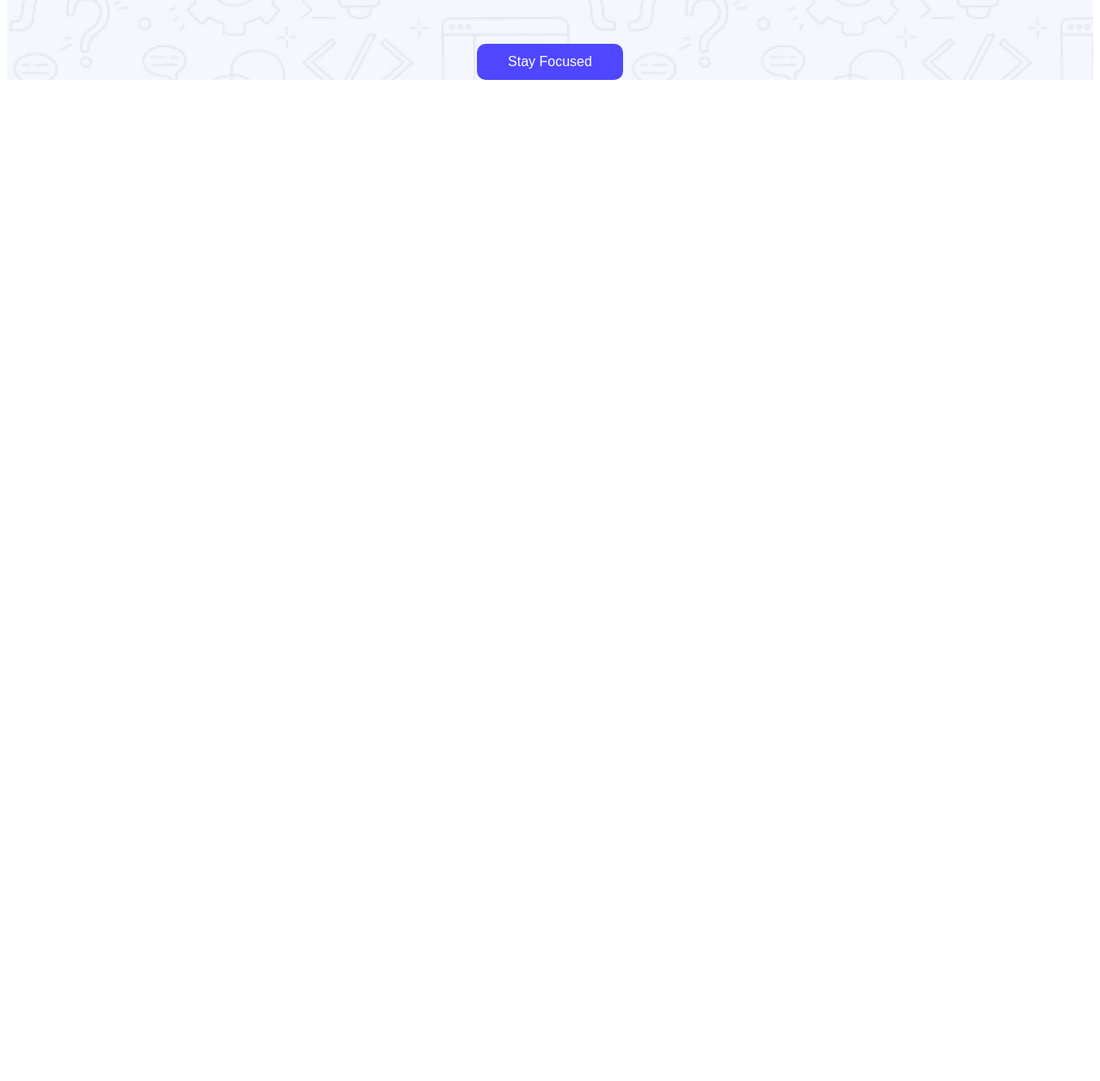
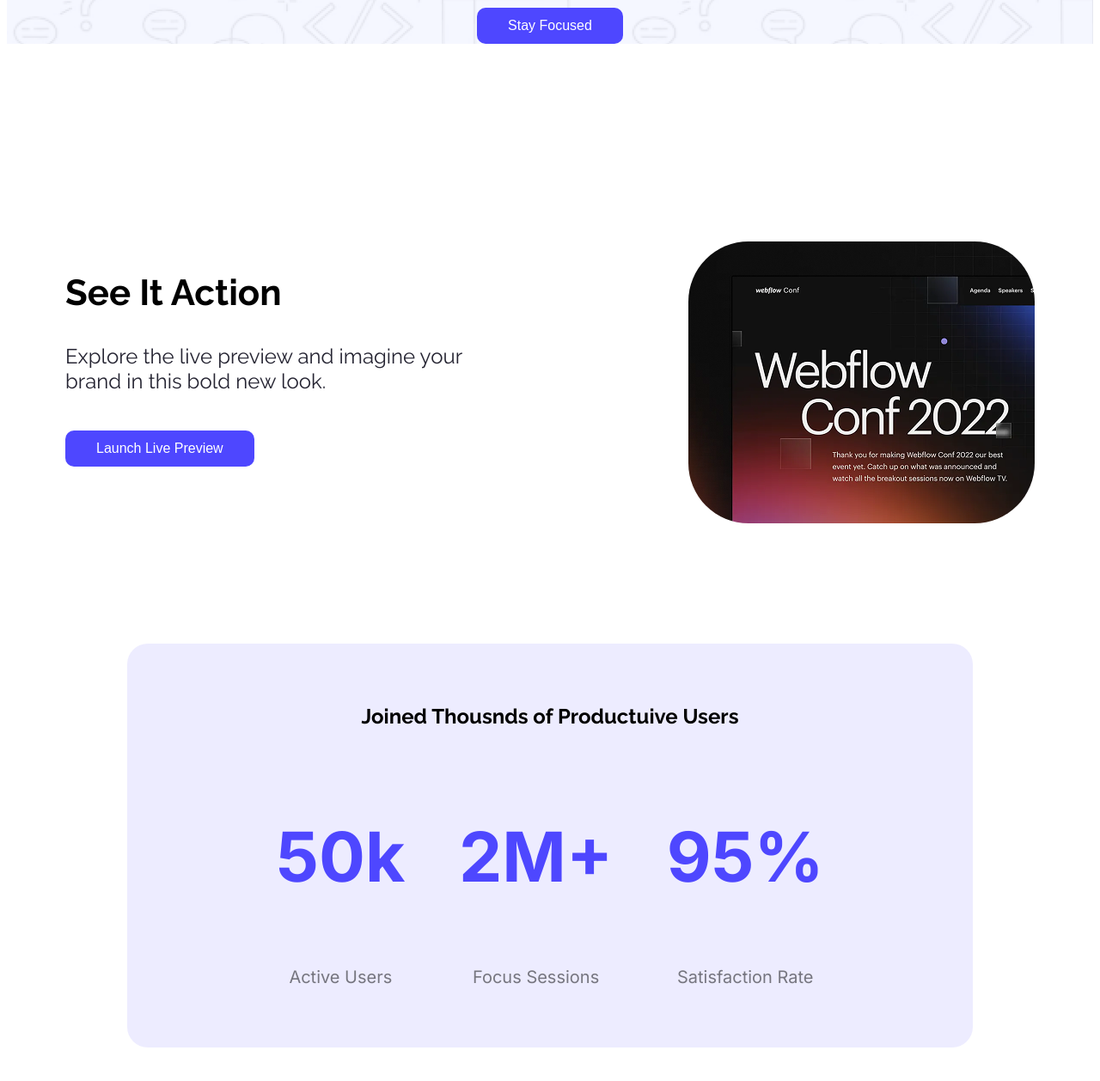
Before and after one commit to bishalsenn/web-flow-A01, a plain HTML site: page index.html in a window 1280 px wide. Shown: the part 1372-2630 px from the top of the page at 86% size. Before the commit the page ends 1695 px from the top, so only its background shows below. Drawn offline with Linux system fonts and the light colour scheme.

Commit message:
Added Productive users section

```diff
--- a/index.html
+++ b/index.html
@@ -14,6 +14,7 @@
 
 </head>
 <body class="raleway-body">
+
     <header class="header">
 <nav>
 <h3 class="inter-logo">LOGO</h3>
@@ -30,6 +31,45 @@
 </div>
 
     </header>
+    <main>
+ <section class="action">
+            <div class="action-content">
+                <h1 class="action-title">See It Action</h1>
+                <p class="action-description">
+                    Explore the live preview and imagine your brand in this bold new look.
+                </p><br>
+                <button class="btn-primary">Launch Live Preview</button>
 
+    </div>
+            <img class="action-pic" src="Assets/wc-mini.png" alt="">
+
+</section>
+<section class="user">
+
+<h1 class="">Joined Thousnds of Productuive Users</h1>
+<div class="user-items inter-logo">
+
+                <div class="user-item">
+                    <p class="user-title">50k</p>
+                    <p class="user-description">Active Users</p>
+                </div>
+                <div class="user-item">
+                    <p class="user-title">2M+</p>
+                    <p class="user-description">Focus Sessions</p>
+                </div>
+                <div class="user-item">
+                    <p class="user-title">95%</p>
+                    <p class="user-description">Satisfaction Rate </p>
+                </div>
+
+            </div>
+
+
+</section>
+
+    </main>
+    <footer>
+
+    </footer>
 </body>
 </html>
--- a/styles/portfolio.css
+++ b/styles/portfolio.css
@@ -13,12 +13,19 @@
 
 .header{
   background-image: url(../Assets/Hero-bg.png);
+
 }
+main{
+  /* max-width: 1140px; */
+  margin: 0 auto;
+}
+
 nav{
   display: flex;
   justify-content: space-between;
-  margin:50px 150px ;
+  margin: 0px 150px ;
  }
+
 h3{
   color: #4E47FF;
   font-size:34px ;
@@ -36,9 +43,63 @@ font-size: 16px;
 /* banner styles */
 .banner{
   margin: 230px 300px;
+  max-width: 1440px;
+  *margin: 0px;
+
 }
 .banner-content{
   text-align: center;
   font-size: 65px;
-  font-weight: 700;
+  font-weight: 700;}
+
+/* action styles */
+  .action{
+    display: flex;
+    margin: 140px 68px;
+    gap: 220px;
+    /* max-width: 1140px; */
+    justify-content: space-around;
+  }
+  .action-title{
+  font-weight: bold;
+  font-size: 42px;
+
+  }
+  .action-description{
+    color:#252432;
+    font-size: 24px;
+    font-weight: 400px;
+    /* text-align: center; */
+  }
+  .action img{
+    border-radius: 70px;
+  }
+
+  /* user-styles */
+  .user{
+border-radius: 24px;
+background-color:rgba(78, 71, 255, 0.1);
+/* max-width: 1140px; */
+text-align: center;
+padding:50px 142px;
+align-items: center;
+margin: 140px;
+
+  }
+  .user-items{
+    display: flex;
+    justify-content: space-around;
+  }
+  .user-description{
+font-weight: 400;
+font-size: 20px;
+color: rgba(0, 0, 0, 0.5);
+
+
+  }
+.user-title{
+color: #4E47FF;
+font-size: 80px;
+font-weight: bold;
+
 }
```
